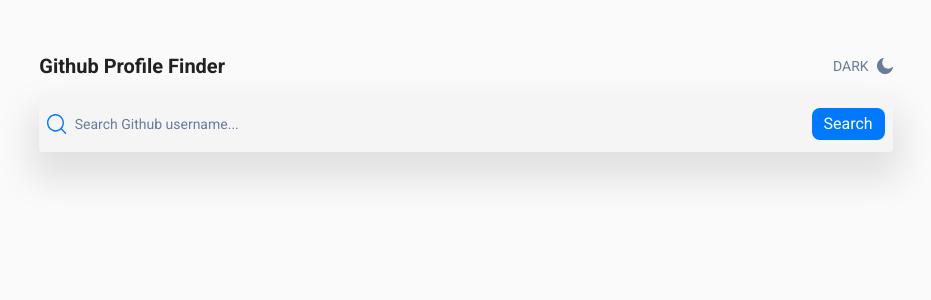
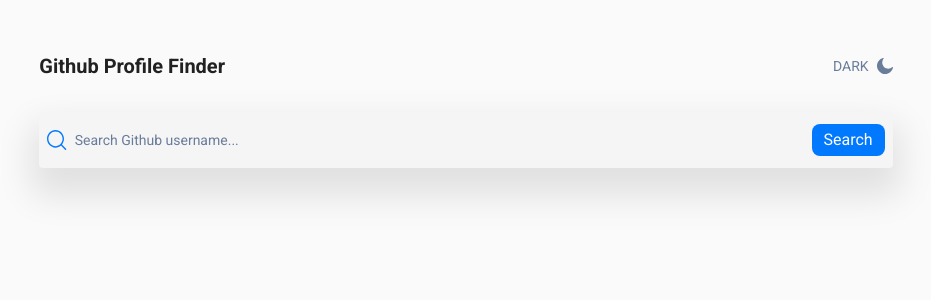
Before and after one commit to Ali-Primer/github-profile-finder, a React (Vite) app: page / in a window 1280 px wide. Shown: the top 300 px of the page, without its empty margins (174-1105 px from the left). Built offline with nearby package versions, Linux system fonts and the light colour scheme.

Commit message:
change margin of Search

```diff
--- a/src/components/Search.tsx
+++ b/src/components/Search.tsx
@@ -8,7 +8,7 @@
   return (
     <>
       <div
-        className={`w-full mt-3 px-2 py-3 rounded ${
+        className={`w-full mt-7 px-2 py-3 rounded ${
           darkMode ? "bg-[var(--dark-card-bg)] text-[var(--dark-text)]" : "bg-[var(--card-bg)] text-[var(--text)]"
         }`}
         style={{ boxShadow: "0px 20px 35px 8px rgba(0, 0, 0, 0.1)" }}
@@ -20,7 +20,7 @@
             </div>
             <div className="w-full">
               <input
-                className={`border-0 outline-0 pl-2 text-sm w-full ${darkMode ? 'placeholder-white' : 'placeholder-[#697C9A]'}`}
+                className={`border-0 outline-0 pl-2 text-sm w-full placeholder-[#697C9A]`}
                 placeholder="Search Github username..."
                 name="searchInput"
                 id="searchInput"
```
